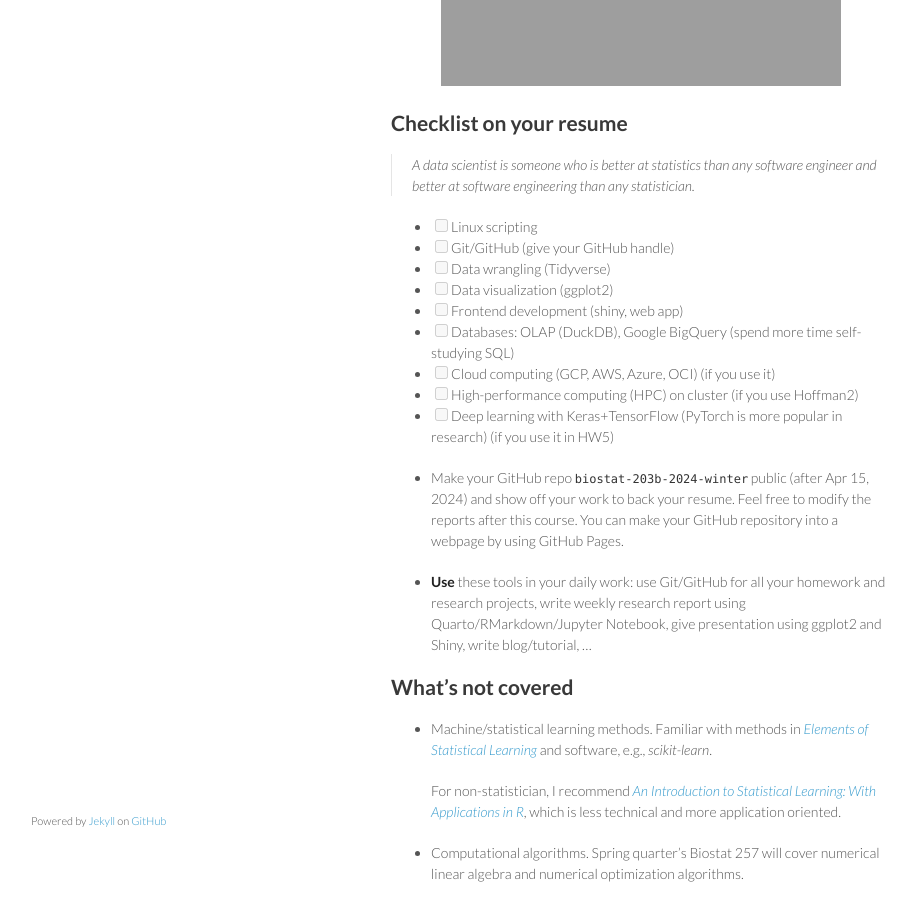
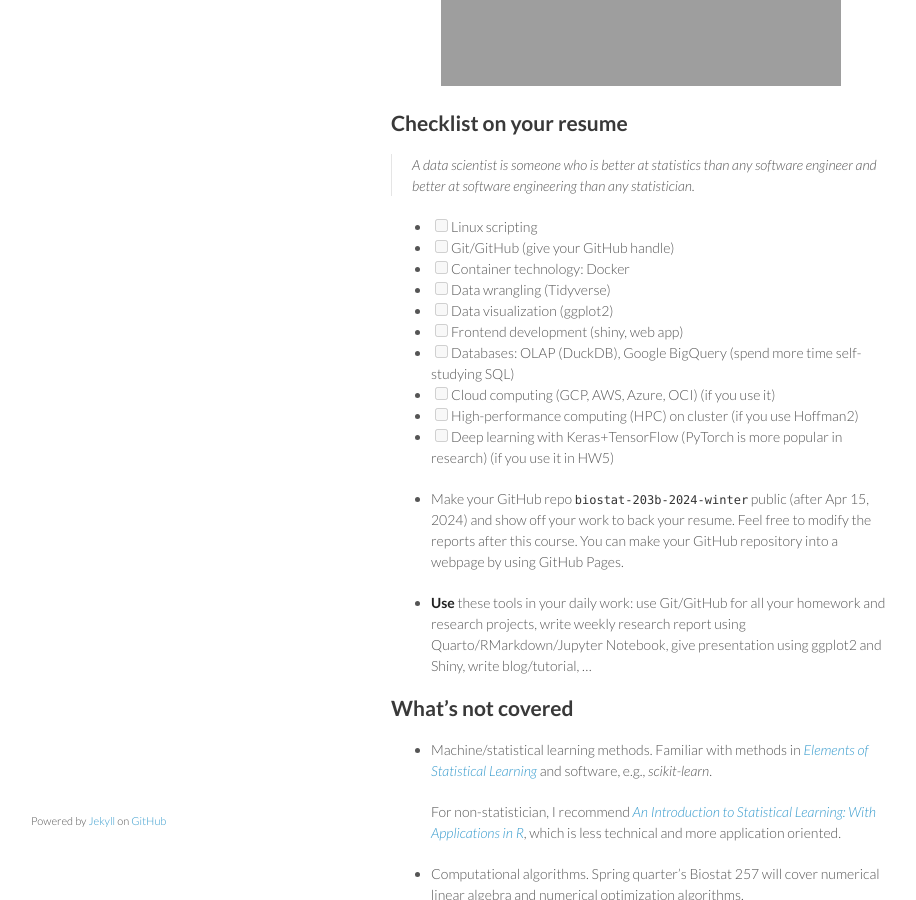
Before and after one commit to ucla-biostat-203b/2024winter, a Jekyll site: the page built from _posts/2024-03-12-lec1.md, in a window 1280 px wide and 900 px high, scrolled down 490 px. Shown: the whole window, without its empty margins (179-1095 px from the left). Built offline with Jekyll 4.4.1, drawn with Linux system fonts in a browser that asks for light colours; comment, search, counter and statistics services are not loaded.

Commit message:
add Docker to brag list

```diff
--- a/_posts/2024-03-12-lec1.md
+++ b/_posts/2024-03-12-lec1.md
@@ -19,6 +19,7 @@ category: biostat203bwinter2024lec1
 
 - [ ] Linux scripting
 - [ ] Git/GitHub (give your GitHub handle)
+- [ ] Container technology: Docker
 - [ ] Data wrangling (Tidyverse)
 - [ ] Data visualization (ggplot2)
 - [ ] Frontend development (shiny, web app)
```
